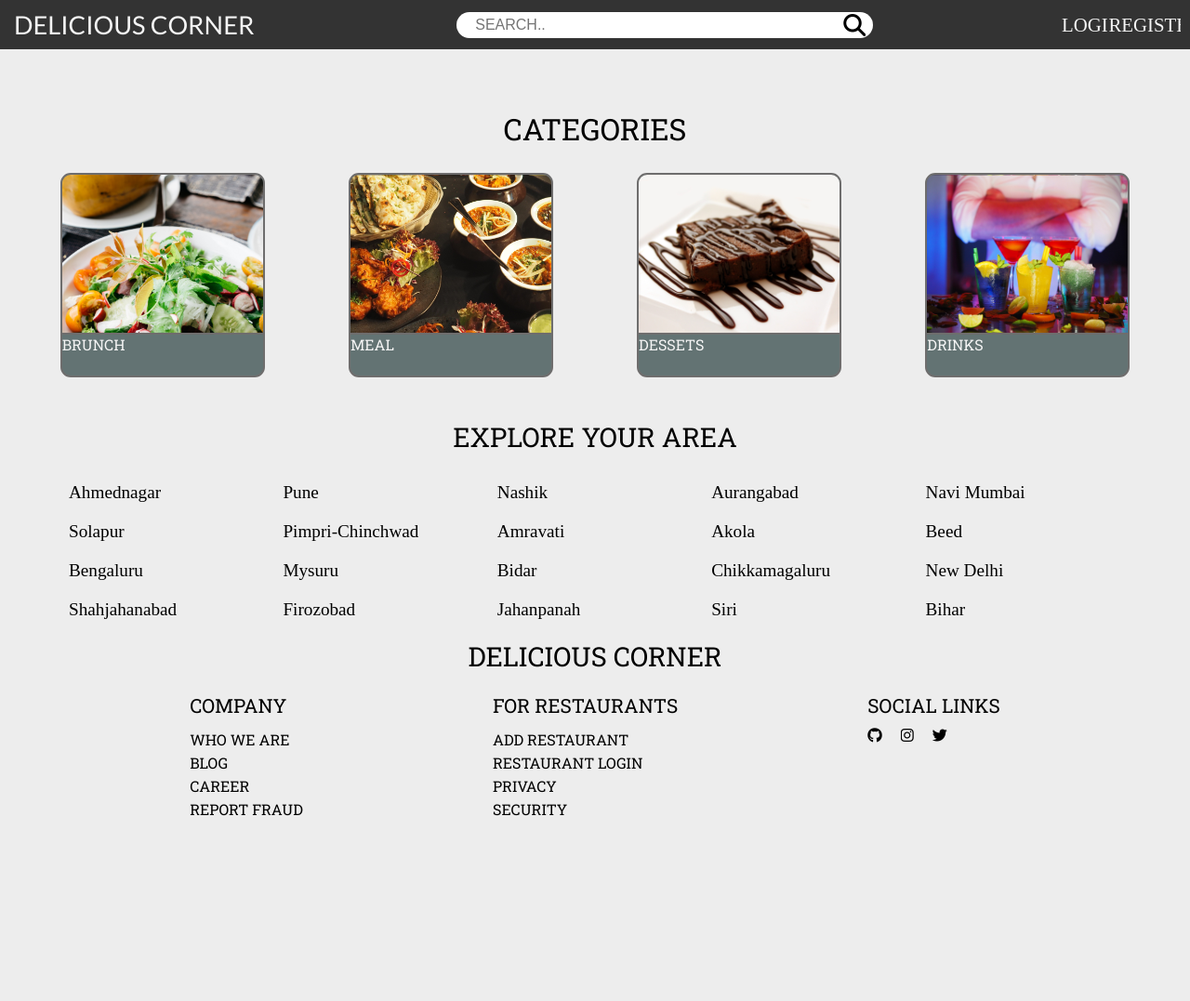
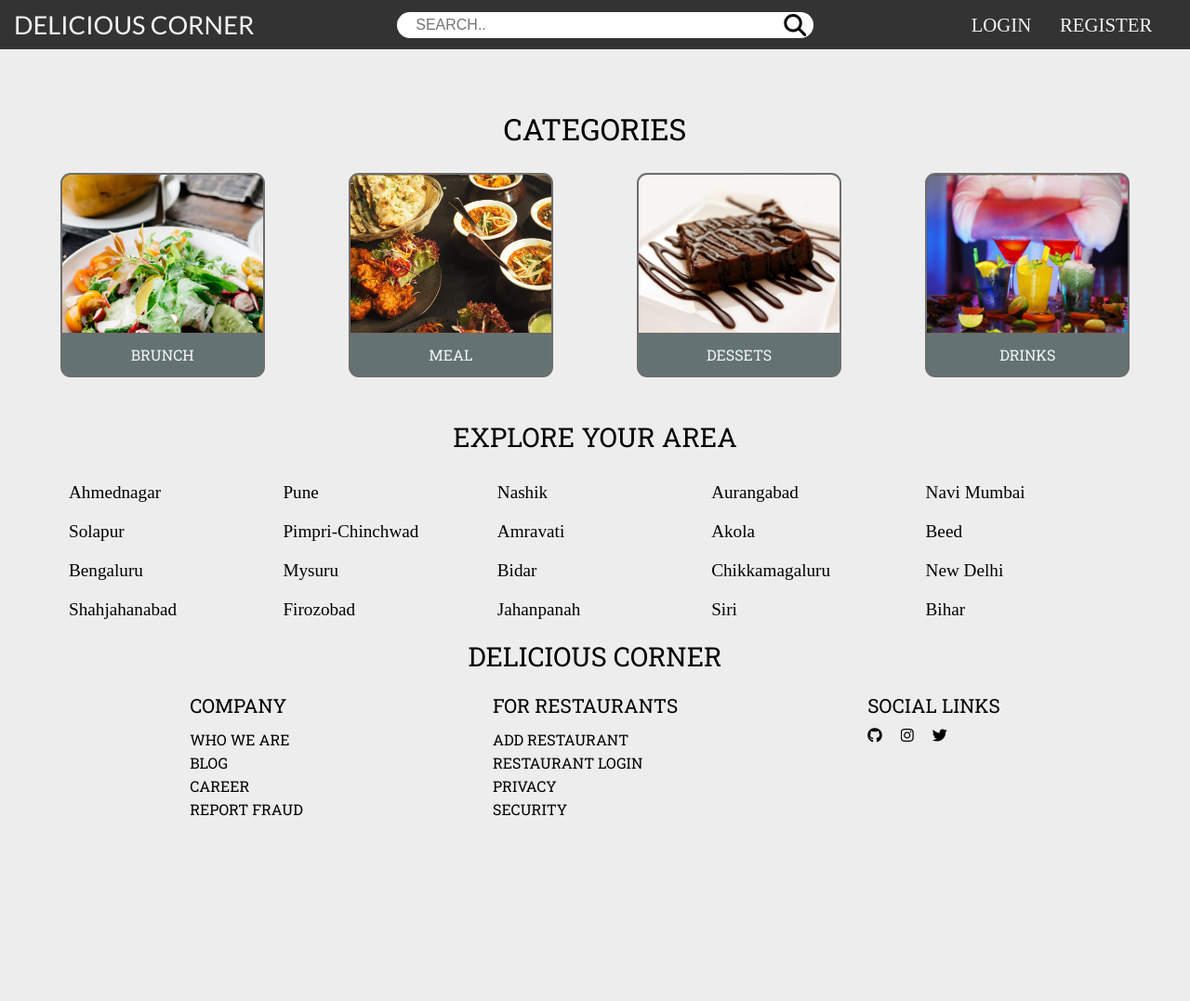
Before and after one commit to snehalwagh2121/food_ordering_git, a Node server app: page / in a window 1280 px wide. Shown: the whole page at 93% size. Run offline with Node 20, Linux system fonts and the light colour scheme; some libraries are stand-ins or nearby versions.

Commit message:
navbar changes

```diff
--- a/public/css/index.css
+++ b/public/css/index.css
@@ -41,7 +41,7 @@ a{
 .nav-links{
     /* background-color: aliceblue; */
     margin-right: 10px;
-    width: 10%;
+    width: 20%;
     display: flex;
     justify-content: space-evenly;
     align-items: center;
@@ -121,6 +121,10 @@ a{
     margin:2%;
     background-color: #637373;
     /* margin: 2px; */
+}
+.categories .cards .link{
+    text-align: center;
+    margin-top: 5%;
 }
 .categoryImg{
     height: 80%;
```
